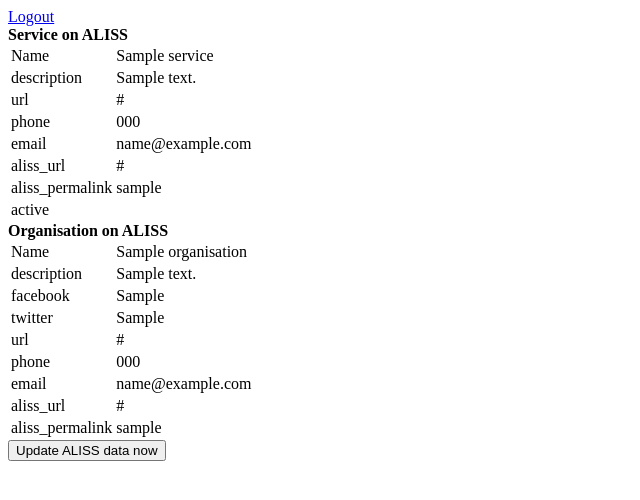
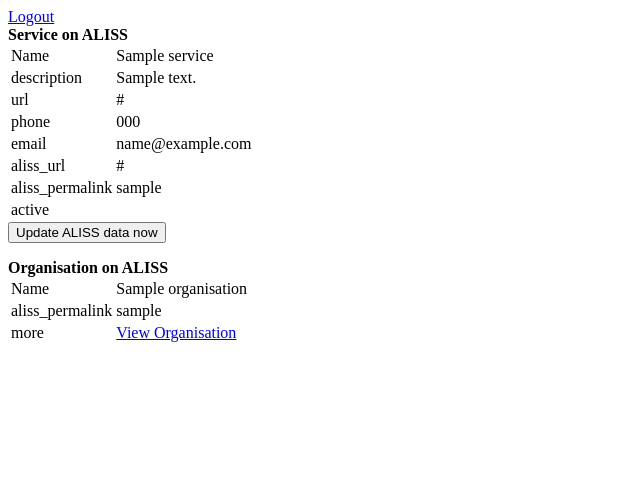
Before and after one commit to OpenDataServices/iCAN-Scot-Catalogue, a Django app: page /catalogueadmin/service/00000000-0000-0000-0000-000000000001 in a window 1280 px wide. Shown: the top 500 px of the page, without its empty margins (0-640 px from the left). Run offline with Django 3.2, Linux system fonts and the light colour scheme; a user stored in the database is signed in; tables that the repository leaves empty hold one stand-in row (values such as "Sample post").

Commit message:
Add Admin Organisation pages

```diff
--- a/catalogueapp/templates/catalogueapp/admin/index.html
+++ b/catalogueapp/templates/catalogueapp/admin/index.html
@@ -6,5 +6,6 @@
 
 <a href="/catalogueadmin/add">Add</a>
 <a href="{% url 'admin_service_list'  %}">List Services</a>
+<a href="{% url 'admin_organisation_list'  %}">List Organisations</a>
 
 {% endblock %}
--- a/catalogueapp/templates/catalogueapp/admin/service/index.html
+++ b/catalogueapp/templates/catalogueapp/admin/service/index.html
@@ -39,6 +39,12 @@
     </tr>
 </table>
 
+<form method="post">
+    {% csrf_token %}
+    <input type="hidden" name="action" value="update">
+    <input type="submit" value="Update ALISS data now">
+</form>
+
 <b>Organisation on ALISS</b>
 
 <table>
@@ -47,43 +53,14 @@
         <td>{{ service.organisation.name }}</td>
     </tr>
     <tr>
-        <td>description</td>
-        <td>{{ service.organisation.description }}</td>
-    </tr>
-    <tr>
-        <td>facebook</td>
-        <td>{{ service.organisation.facebook }}</td>
-    </tr>
-    <tr>
-        <td>twitter</td>
-        <td>{{ service.organisation.twitter }}</td>
-    </tr>
-    <tr>
-        <td>url</td>
-        <td>{{ service.organisation.url }}</td>
-    </tr>
-    <tr>
-        <td>phone</td>
-        <td>{{ service.organisation.phone }}</td>
-    </tr>
-    <tr>
-        <td>email</td>
-        <td>{{ service.organisation.email }}</td>
-    </tr>
-    <tr>
-        <td>aliss_url</td>
-        <td>{{ service.organisation.aliss_url }}</td>
-    </tr>
-    <tr>
         <td>aliss_permalink</td>
         <td>{{ service.organisation.aliss_permalink }}</td>
     </tr>
+    <tr>
+        <td>more</td>
+        <td><a href="{% url 'admin_organisation_index' service.organisation.aliss_id %}">View Organisation</a></td>
+    </tr>
 </table>
 
-<form method="post">
-    {% csrf_token %}
-    <input type="hidden" name="action" value="update">
-    <input type="submit" value="Update ALISS data now">
-</form>
 
 {% endblock %}
--- a/catalogueapp/urls.py
+++ b/catalogueapp/urls.py
@@ -9,4 +9,6 @@
     path('catalogueadmin/add', views.admin_add, name='admin_add'),
     path('catalogueadmin/service', views.admin_service_list, name='admin_service_list'),
     path('catalogueadmin/service/<aliss_id>', views.admin_service_index, name='admin_service_index'),
+    path('catalogueadmin/organisation', views.admin_organisation_list, name='admin_organisation_list'),
+    path('catalogueadmin/organisation/<aliss_id>', views.admin_organisation_index, name='admin_organisation_index'),
 ]
--- a/catalogueapp/views.py
+++ b/catalogueapp/views.py
@@ -3,7 +3,7 @@
 from django.contrib.auth.decorators import permission_required
 from catalogueapp.forms import AddForm
 from catalogueapp.tools import ALISS_URL, ALISS_Importer
-from catalogueapp.models import Service
+from catalogueapp.models import Service, Organisation
 
 
 def index(request):
@@ -68,6 +68,26 @@
     if request.method == 'POST' and request.POST['action'] == 'update':
         importer = ALISS_Importer()
         importer.update_service(context['service'])
-        importer.update_organisation(context['service'].organisation)
 
     return render(request, 'catalogueapp/admin/service/index.html', context)
+
+
+@permission_required('catalogueapp.catalogueadmin', login_url='/accounts/login/')
+def admin_organisation_list(request):
+    context = {
+        'organisations': Organisation.objects.all(),
+    }
+    return render(request, 'catalogueapp/admin/organisations.html', context)
+
+
+@permission_required('catalogueapp.catalogueadmin', login_url='/accounts/login/')
+def admin_organisation_index(request, aliss_id):
+    context = {
+        'organisation': Organisation.objects.get(aliss_id=aliss_id),
+    }
+
+    if request.method == 'POST' and request.POST['action'] == 'update':
+        importer = ALISS_Importer()
+        importer.update_organisation(context['organisation'])
+
+    return render(request, 'catalogueapp/admin/organisation/index.html', context)
```
Also changed, not shown: catalogueapp/templates/catalogueapp/admin/organisation/index.html (added, +52 -0 lines), catalogueapp/templates/catalogueapp/admin/organisations.html (added, +20 -0 lines).
